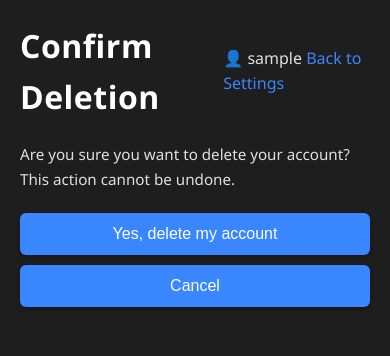
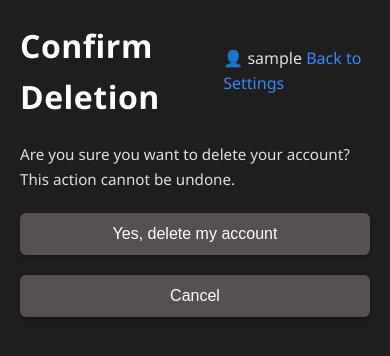
Before and after one commit to SiulRek/MentalMathChallange, a Flask app: page /delete-account in a window 390 px wide. Shown: the top 356 px of the page. Run offline with Flask 3, Linux system fonts and the light colour scheme; the visitor is signed in with stand-in values (Sample User, id 1).

Commit message:
Enhance button spacing and color for delete/cancel actions

```diff
--- a/src/static/style.css
+++ b/src/static/style.css
@@ -111,25 +111,69 @@ input[type="text"]:focus {
 /* ──────────────────────────────── */
 /* Buttons                         */
 /* ──────────────────────────────── */
-button {
-  background-color: #3a86ff;
-  color: #ffffff;
-  border: none;
+
+/* Apply common button styles to both <button> and <a class="button"> */
+.button,
+button,
+.button:link,
+.button:visited {
+  display: inline-block;
+  min-width: 150px;
   padding: 12px 20px;
   font-size: 1em;
   font-weight: 500;
+  text-align: center;
+  text-decoration: none;
+  color: #ffffff;
+  background-color: #3a86ff;
+  border: none;
   border-radius: 6px;
   cursor: pointer;
-  box-shadow: 0 2px 4px rgba(0,0,0,0.3);
+  box-shadow: 0 2px 4px rgba(0, 0, 0, 0.3);
   transition: background-color 0.2s ease, transform 0.1s ease;
+  box-sizing: border-box;
 }
 
+/* Hover and active states */
+.button:hover,
 button:hover {
   background-color: #2f70cc;
 }
 
+.button:active,
 button:active {
   transform: scale(0.98);
+}
+
+/* Layout for grouped buttons */
+.button-group {
+  display: flex;
+  flex-wrap: wrap;
+  gap: 12px;
+  margin-top: 10px;
+}
+
+/* Optional spacer (if still used elsewhere) */
+.button-spacer {
+  margin-top: 10px;
+}
+
+.danger-button {
+  background-color: #565151;
+}
+
+.danger-button:hover {
+  background-color: #444;
+}
+
+button[type="submit"] {
+  width: 100%;
+  margin-top: 10px;
+}
+
+button[type="button"] {
+  width: 100%;
+  margin-top: 10px;
 }
 
 
@@ -199,11 +243,6 @@ input:focus {
   outline: none;
 }
 
-button[type="submit"] {
-  width: 100%;
-  margin-top: 10px;
-}
-
 .container p {
   text-align: left;
   font-size: 0.95em;
@@ -214,13 +253,6 @@ button[type="submit"] {
   font-weight: 500;
 }
 
-
-/* ──────────────────────────────── */
-/* User Settings Page              */
-/* ──────────────────────────────── */
-.delete-account-form {
-  margin-top: 20px;
-}
 
 
 /* ──────────────────────────────── */
@@ -405,6 +437,7 @@ button[type="submit"] {
   color: #cccccc;
 }
 
+
 /* ──────────────────────────────── */
 /* Blueprint Cards Grid            */
 /* ──────────────────────────────── */
@@ -448,6 +481,7 @@ button[type="submit"] {
   font-size: 0.95em;
 }
 
+
 /* ──────────────────────────────── */
 /* Responsive Design               */
 /* ──────────────────────────────── */
@@ -461,7 +495,8 @@ button[type="submit"] {
   }
 
   button,
-  .play-again-link {
+  .play-again-link,
+  .button {
     width: 100%;
     text-align: center;
   }
--- a/src/templates/confirm_delete.html
+++ b/src/templates/confirm_delete.html
@@ -18,8 +18,9 @@
     <p>Are you sure you want to delete your account? This action cannot be undone.</p>
 
     <form method="post" action="{{ url_for('delete_account') }}">
-      <button type="submit" name="confirm" value="yes">Yes, delete my account</button>
-      <button type="submit" name="confirm" value="no">Cancel</button>
+      <button type="submit" class="danger-button" name="confirm" value="yes">Yes, delete my account</button>
+      <div class="button-spacer"></div>
+      <button type="submit" class="danger-button" name="confirm" value="no">Cancel</button>
     </form>
   </div>
 </body>
--- a/src/templates/index.html
+++ b/src/templates/index.html
@@ -41,8 +41,6 @@
           {% endfor %}
         </div>
       </form>
-    {% else %}
-      <p>No blueprints available.</p>
     {% endif %}
 
     <p><a href="{{ url_for('create_blueprint') }}">Create New Blueprint</a></p>
--- a/src/templates/login.html
+++ b/src/templates/login.html
@@ -24,6 +24,7 @@
       <label for="password">Password:</label>
       <input type="password" id="password" name="password" required>
 
+      <div class="button-spacer"></div>
       <button type="submit">Login</button>
     </form>
 
--- a/src/templates/user_settings.html
+++ b/src/templates/user_settings.html
@@ -28,9 +28,9 @@
     <form action="{{ url_for('logout') }}" method="post">
       <button type="submit">Logout</button>
     </form>
-
-    <form action="{{ url_for('delete_account') }}" method="get" class="delete-account-form">
-      <button type="submit">Delete Account</button>
+    <div class="button-spacer"></div>
+    <form action="{{ url_for('delete_account') }}" method="get">
+      <button type="submit" class="danger-button">Delete Account</button>
     </form>
 
   </div>
```
Also changed, not shown: src/templates/create_blueprint.html (+9 -4 lines).
